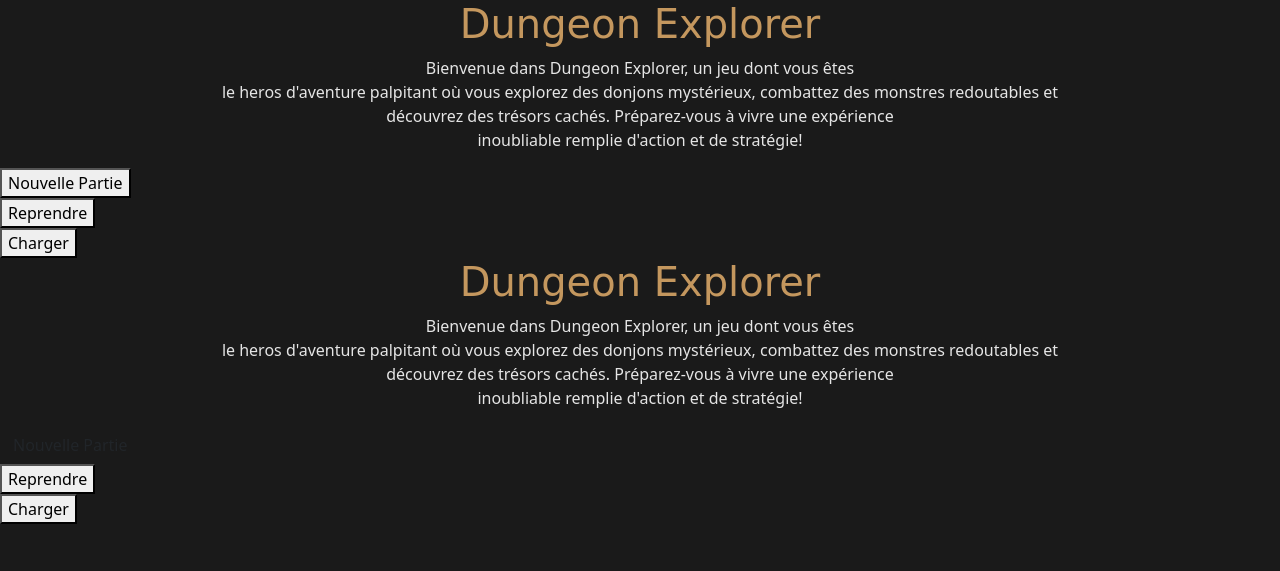
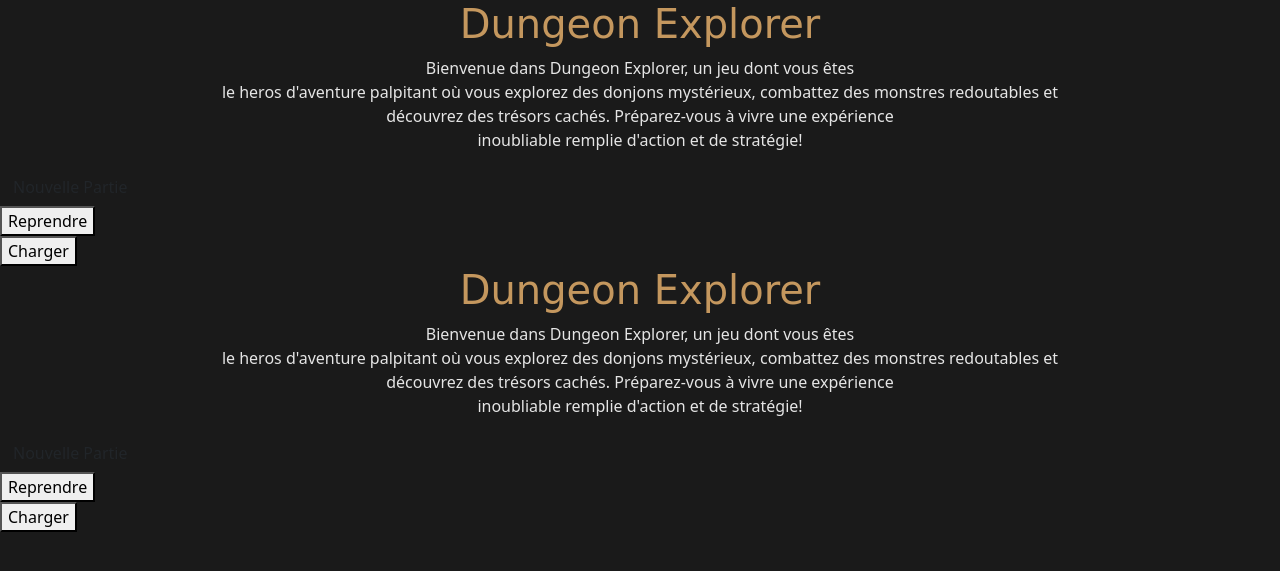
Before and after one commit to come-gp/DungeonXplorer, a PHP site: page / in a window 1280 px wide. Shown: the top 571 px of the page. Run offline with PHP 8.4, Linux system fonts and the light colour scheme; some web fonts are replaced.

Commit message:
commit pour changer de branche

```diff
--- a/index.php
+++ b/index.php
@@ -3,6 +3,7 @@
 <head>
     <meta charset="UTF-8">
     <meta name="viewport" content="width=device-width, initial-scale=1.0">
+    <link rel="stylesheet" href="style.css">
     <link href="https://cdn.jsdelivr.net/npm/bootstrap@5.3.3/dist/css/bootstrap.min.css" rel="stylesheet"
         integrity="sha384-QWTKZyjpPEjISv5WaRU9OFeRpok6YctnYmDr5pNlyT2bRjXh0JMhjY6hW+ALEwIH" crossorigin="anonymous">
     <title>Dungeon Explorer</title>
@@ -17,7 +18,7 @@
         le heros d'aventure palpitant où vous explorez des donjons mystérieux, combattez des monstres redoutables et <br>
         découvrez des trésors cachés. Préparez-vous à vivre une expérience<br> inoubliable remplie d'action et de stratégie!</p>
     <div>
-        <button >Nouvelle Partie</button>
+        <button class="btn .btn-gold">Nouvelle Partie</button>
     </div>
     <div>
         <button >Reprendre</button>
```
